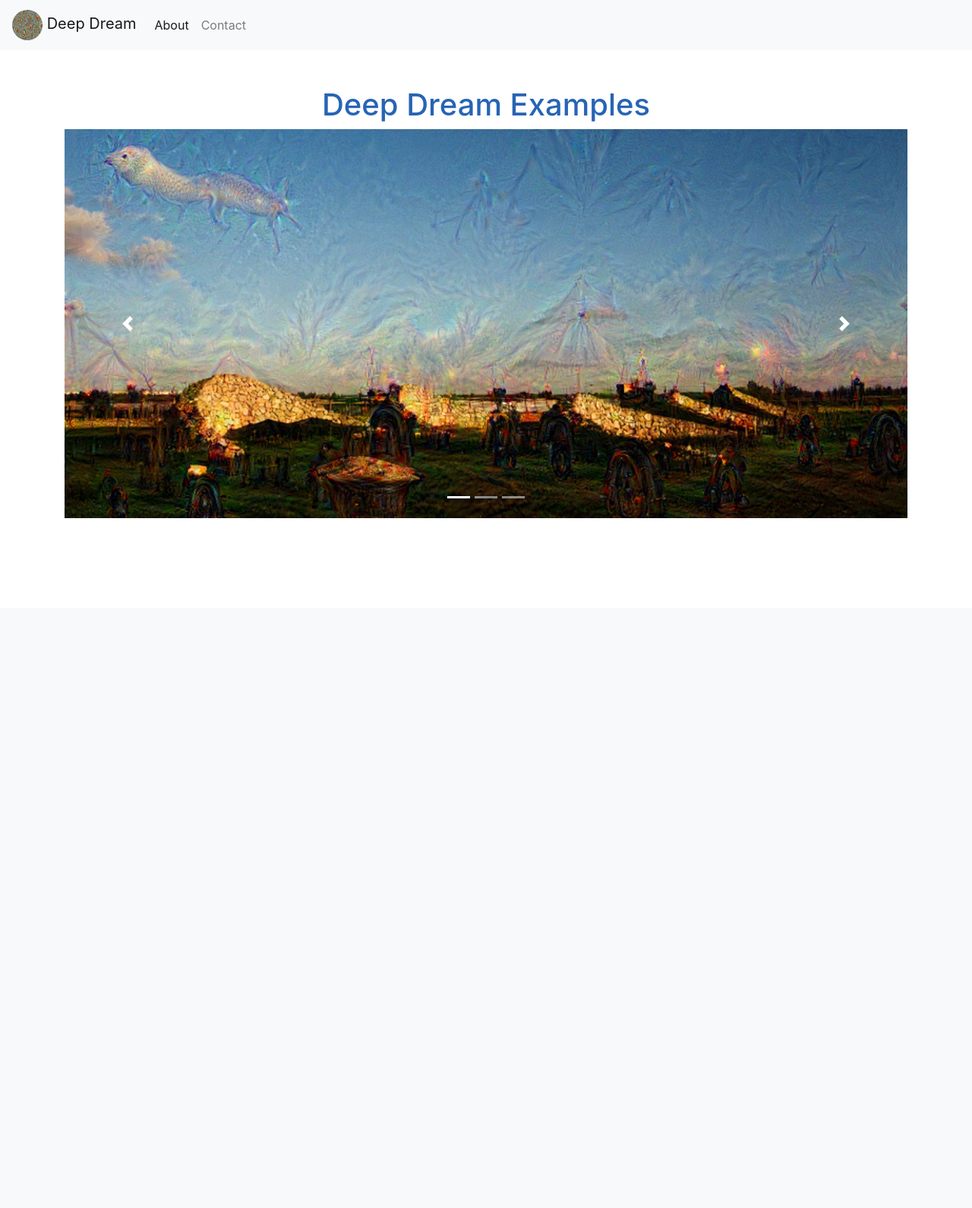
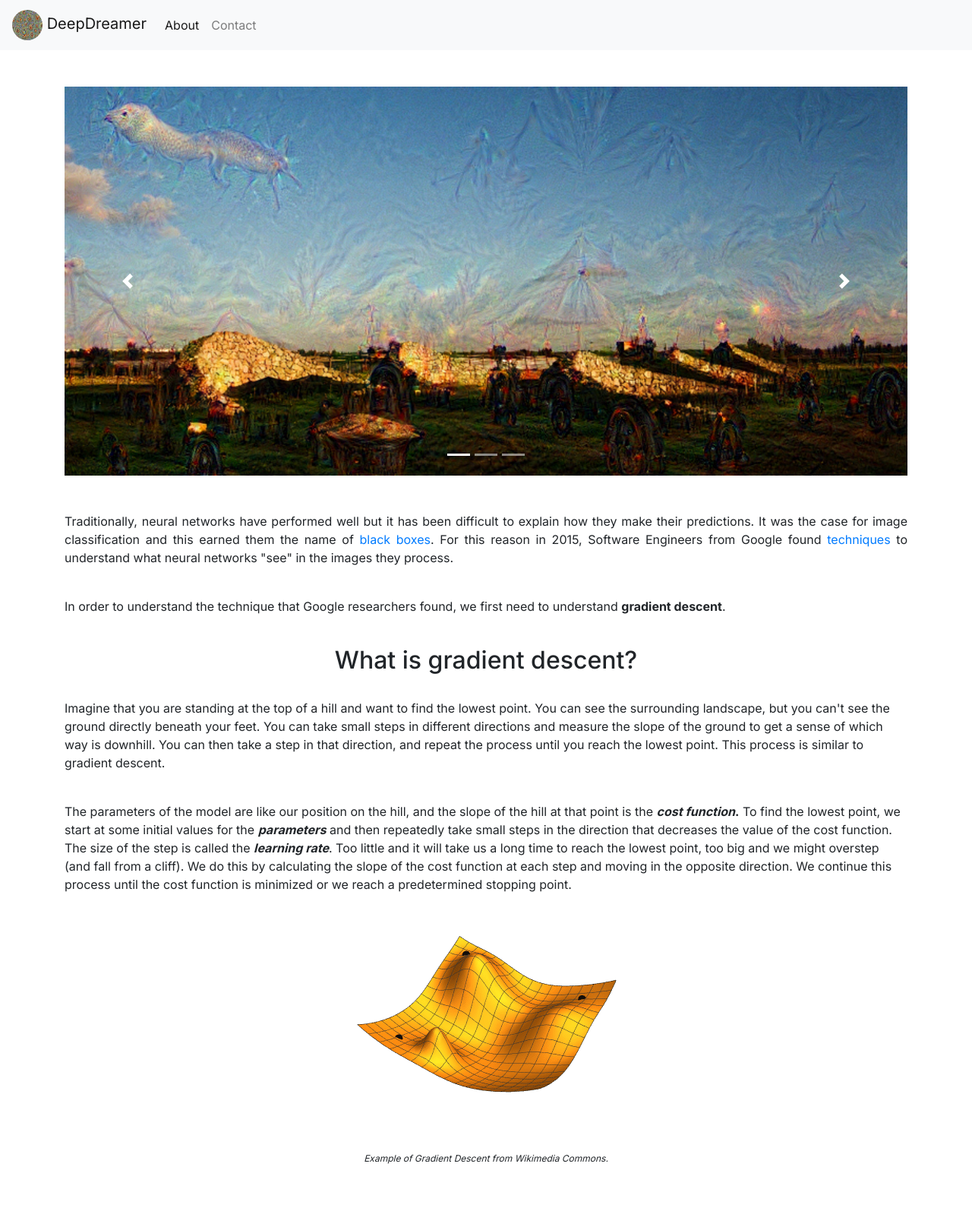
Before and after one commit to LuisMongeB/flaskml, a Flask app: page / in a window 1280 px wide. Shown: the whole page at 76% size. Before the commit the page ends 682 px from the top, so only its background shows below. Run offline with Flask 2, Linux system fonts and the light colour scheme; some libraries are stand-ins or nearby versions.

Commit message:
Add content to Index.html

```diff
--- a/static/css/styles.css
+++ b/static/css/styles.css
@@ -1,3 +1,10 @@
+@import url('https://fonts.googleapis.com/css2?family=Inter:wght@100;200;300;400;500;600;700;800;900&display=swap');
+
+body {
+    font-family: 'Inter', sans-serif !important;
+    font-weight: 400 !important;
+}
+
 .carousel-item {
     height: 32rem;
     background: rgb(197, 197, 197);
@@ -17,7 +24,16 @@
     opacity: 1 !important;
     height: auto;
 }
-
-.carousel-title {
-    color: rgb(39, 100, 181) !important;
+figure {
+    display: inline-block;
+    margin: 20px; /* adjust as needed */
+    max-width: 360;
 }
+figure img {
+    vertical-align: top;
+}
+figure figcaption {
+    text-align: center;
+    max-width: 360;
+    font-size: 12px;
+}
--- a/templates/base.html
+++ b/templates/base.html
@@ -9,14 +9,14 @@
     <link rel="stylesheet" href="{{ url_for('static', filename='css/styles.css') }}">
     <!-- Bootstrap CSS -->
     <link rel="stylesheet" href="https://stackpath.bootstrapcdn.com/bootstrap/4.4.1/css/bootstrap.min.css" integrity="sha384-Vkoo8x4CGsO3+Hhxv8T/Q5PaXtkKtu6ug5TOeNV6gBiFeWPGFN9MuhOf23Q9Ifjh" crossorigin="anonymous">
-    <title>Dreamy Images</title>
+    <title>DeepDreamer: Create Surreal Art with Deep Learning</title>
     <link rel="icon" type="image/png" sizes="32x32" href="/static/logo.png">
   </head>
   <body>
     <nav class="navbar navbar-expand-lg navbar-light bg-light">
       <a class="navbar-brand justify-content-center" href="/">
         <img src="static/logo.png" alt="logo" style="width: 40px; height: 40px; border-radius: 50px;">
-        Deep Dream
+        DeepDreamer
     </a>
       <button class="navbar-toggler" type="button" data-toggle="collapse" data-target="#navbarNav" aria-controls="navbarNav" aria-expanded="false" aria-label="Toggle navigation">
         <span class="navbar-toggler-icon"></span>
--- a/templates/index.html
+++ b/templates/index.html
@@ -2,9 +2,9 @@
 
 {% block content %}
 
-
+	<!-- Carousel -->
+	<main>
 	<div class="container mt-5">
-		<h1 class="carousel-title text-center">Deep Dream Examples</h1>
 		<div id="carouselExampleIndicators" class="carousel slide" data-ride="carousel">
 			<ol class="carousel-indicators">
 				<li data-target="#carouselExampleIndicators" data-slide-to="0" class="active"></li>
@@ -29,9 +29,48 @@
 			</a>
 		  </div>
 	</div>
-	<script>
-		$(document).ready(function() {
-			$("#carouselExampleIndicators").carousel();
-		});
-	</script>
+
+	<!-- Problem to fix -->
+	<div class="container main-content">
+
+		<p class="pt-5 text-justify">
+			Traditionally, neural networks have performed well but it has been difficult to explain how they make their predictions. It was the case for image classification and this earned them the name of <a href="https://en.wikipedia.org/wiki/Black_box" target="_blank">black boxes</a>. For this reason in 2015, Software Engineers from Google found <a href="https://ai.googleblog.com/2015/06/inceptionism-going-deeper-into-neural.html" target="_blank">techniques</a> to understand what neural networks "see" in the images they process.
+		</p>
+		<br>
+		<p>
+		In order to understand the technique that Google researchers found, we first need to understand <strong>gradient descent</strong>.
+		</p>
+		<br>
+
+		<h2 class="text-center">What is gradient descent?</h1>
+		<br>
+
+		<p>
+		Imagine that you are standing at the top of a hill and want to find the lowest point. You can see the surrounding landscape, but you can't see the ground directly beneath your feet. You can take small steps in different directions and measure the slope of the ground to get a sense of which way is downhill. You can then take a step in that direction, and repeat the process until you reach the lowest point. This process is similar to gradient descent.
+		</p>
+
+		<br>
+		<p>
+			The parameters of the model are like our position on the hill, and the slope of the hill at that point is the <strong><em>cost function</em>.</strong>
+			To find the lowest point, we start at some initial values for the <strong><em>parameters</em></strong> and then repeatedly take small steps in the direction that decreases the value of the cost function.
+			The size of the step is called the <strong><em>learning rate</em></strong>. Too little and it will take us a long time to reach the lowest point, too big and we might overstep (and fall from a cliff). We do this by calculating the slope of the cost function at each step and moving in the opposite direction. We continue this process until the cost function is minimized or we reach a predetermined stopping point.
+		</p>
+		<br>
+
+		<!-- Grad Descent Gif -->
+		<figure>
+			<img src="static/index-main-content/gradient_descent.gif" class="mx-auto d-block" alt="Example of Gradient Descent take from Wikipedia.">
+			<figcaption class="pt-2" ><em>Example of Gradient Descent from Wikimedia Commons.</em></figcaption>
+		</figure>
+
+		<br>
+		<p>
+
+		</p>
+	</div>
+</main>
+
+<footer>
+	<!-- Fill this with footer information and a different background color-->
+</footer>
 {% endblock %}
```
Also changed, not shown: static/index-main-content/gradient-descent.png (added), static/index-main-content/gradient_descent.gif (added).
